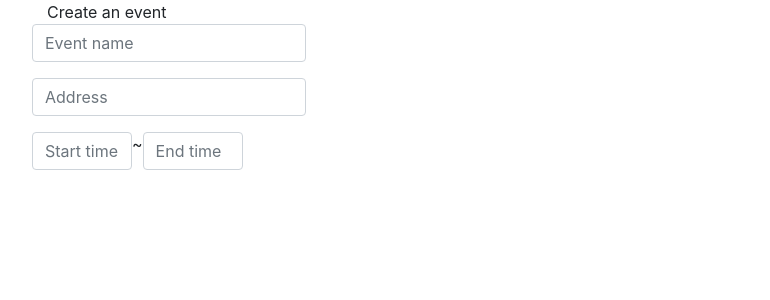
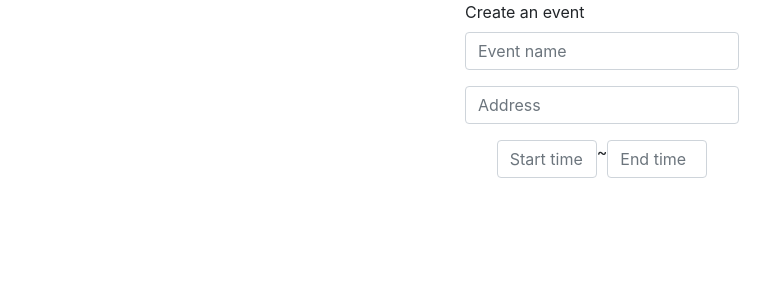
Before and after one commit to sp-devi/hoopsy, a React (Create React App) app in the folder client/: page /create-event in a window 1280 px wide. Shown: the top 300 px of the page, without its empty margins (38-808 px from the left). Built offline with nearby package versions, Linux system fonts and the light colour scheme.

Commit message:
modify createSportEvent component

```diff
--- a/client/src/components/CreateSportEvent.js
+++ b/client/src/components/CreateSportEvent.js
@@ -25,10 +25,10 @@ class CreateSportEvent extends Component {
     render() {
         return (
             <div className="container">
-                Create an event
                 <form noValidate onSubmit={this.onSubmit}>
-                    <div className='form-group row'>
+                    <div className='form-group row justify-content-center'>
                         <div className="col-xs-6">
+                            <label for="inputEmail4">Create an event</label>
                             <input
                                 type='text'
                                 placeholder='Event name'
@@ -39,7 +39,7 @@ class CreateSportEvent extends Component {
                             />
                         </div>
                     </div>
-                    <div className='form-group row'>
+                    <div className='form-group row justify-content-center'>
                         <div className="col-xs-6">
                             <input
                                 type='text'
@@ -51,7 +51,7 @@ class CreateSportEvent extends Component {
                             />
                         </div>
                     </div>
-                    <div className='form-group row'>
+                    <div className='form-group row justify-content-center'>
                         <div className="col-xs-5">
                             <input
                                 type='text'
```
